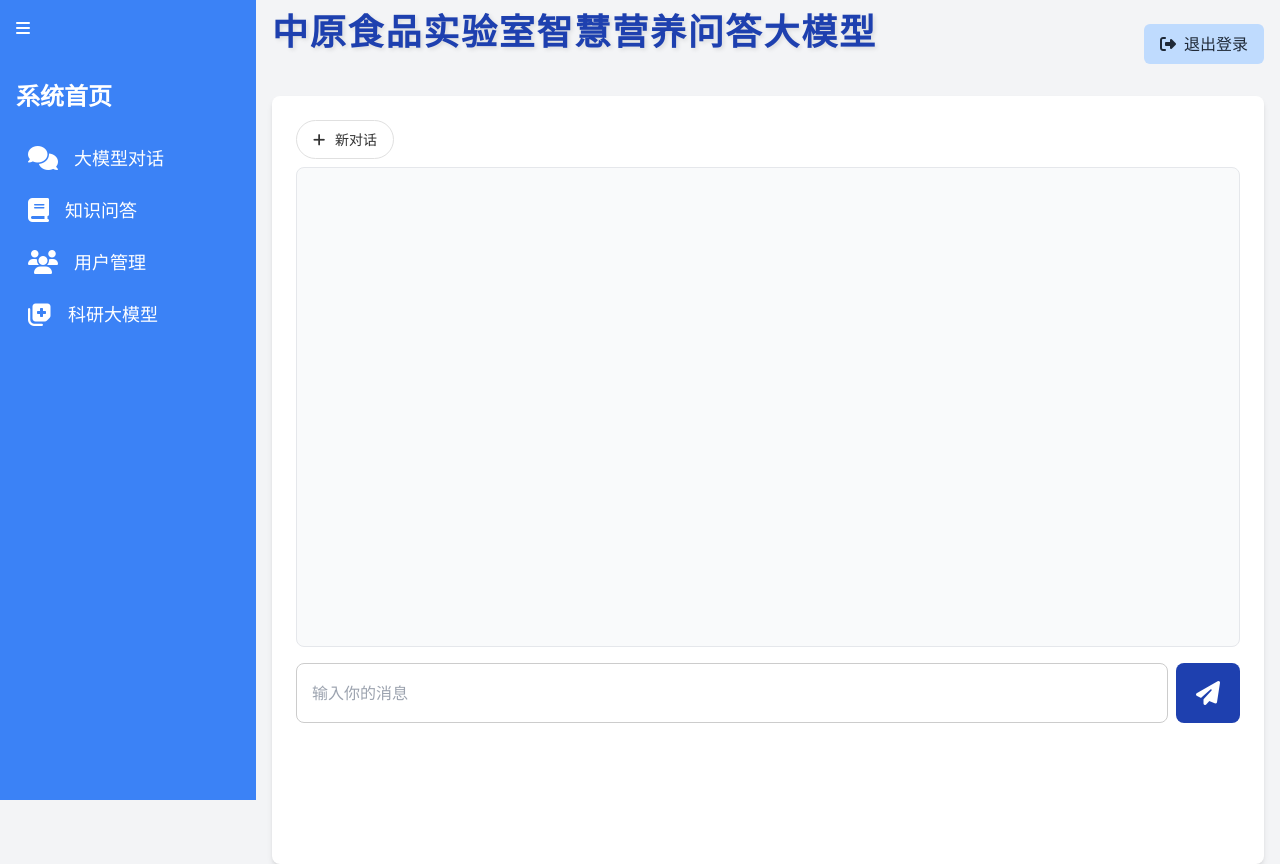
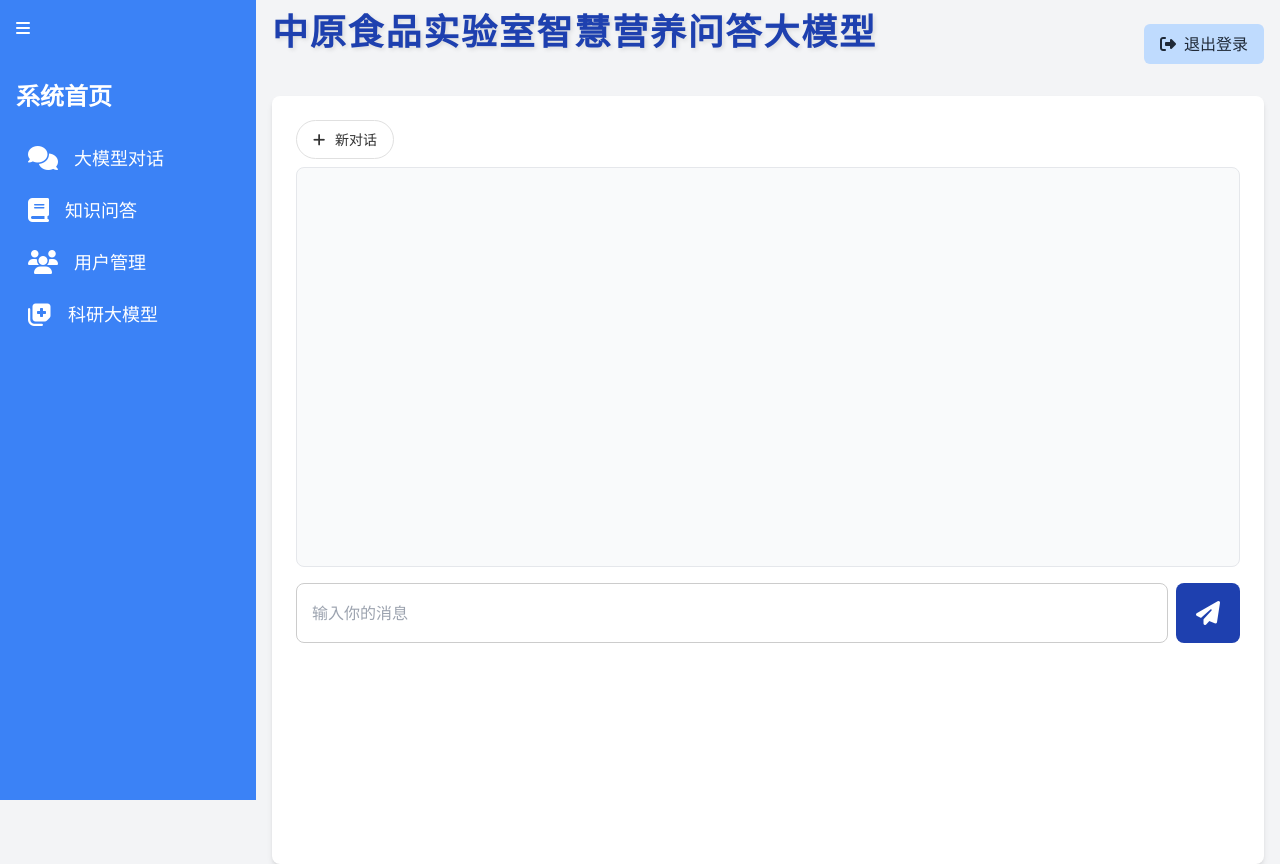
Before and after one commit to zhangduoduo123/FOOD, a Django app: template templates/home.html in a window 1280 px wide. Run offline with Django 4.2, Linux system fonts and the light colour scheme; the template is opened without the code that fills it, so the values that code supplies are empty; some libraries are stand-ins or nearby versions.

Commit message:
Adjust chat container height and input position for better layout

```diff
--- a/templates/home.html
+++ b/templates/home.html
@@ -212,13 +212,14 @@
     <style>
         /* 聊天容器样式 */
         .chat-container {
-            height: 60vh;
+            height: 50vh;
             overflow-y: auto;
             padding: 1rem;
             border: 1px solid #e5e7eb;
             border-radius: 0.5rem;
             background-color: #f9fafb;
             scroll-behavior: smooth;
+            margin-bottom: 1rem;
         }
 
         /* 消息样式 */
```
